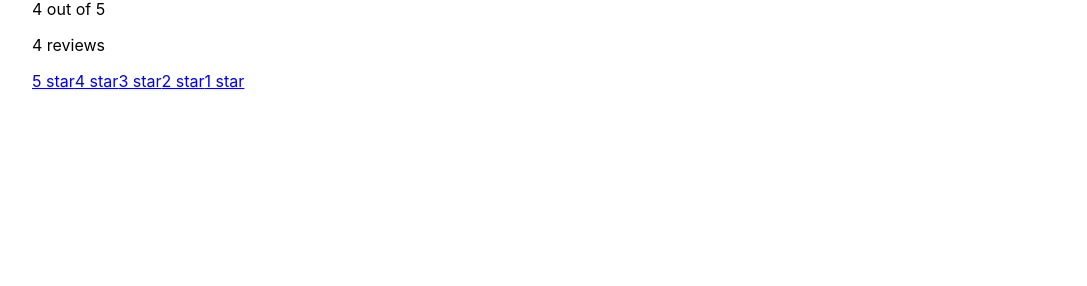
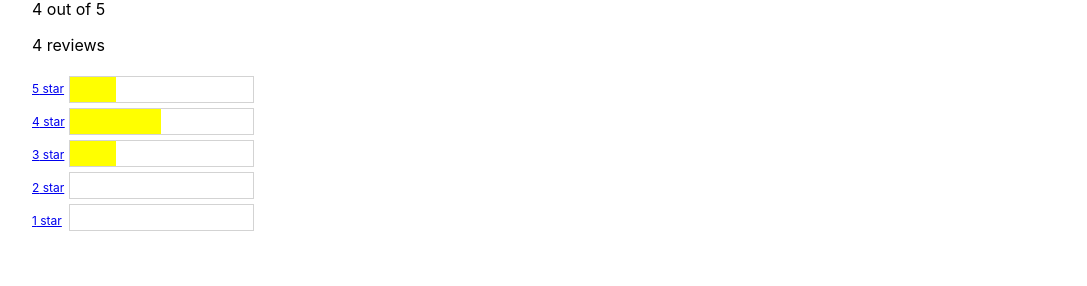
Before and after one commit to egreen724/roadie_code_challenge, a React (Create React App) app in the folder roadie-review-page/: page / in a window 1280 px wide. Shown: the part 450-736 px from the top of the page, without its empty margins (96-1183 px from the left). Built offline with nearby package versions, Linux system fonts and the light colour scheme.

Commit message:
adds graph components and styling

```diff
--- a/roadie-review-page/src/App.css
+++ b/roadie-review-page/src/App.css
@@ -144,3 +144,43 @@ input {
   font-size: 1.5em;
   color: #FFD700;
 }
+
+.graph {
+  position: relative;
+  display: flex;
+  max-width: 220px;
+  max-height: 250px;
+  background: white;
+}
+
+.bar-text {
+  height: 100%;
+  width: 20%;
+  background: white;
+}
+
+.text {
+  padding-top: 10px;
+  padding-bottom: 8px;
+  font-size: .75em;
+  align-items: center;
+}
+
+.data-container {
+  width: 100%;
+}
+
+.bar-container {
+  border: 1px solid lightgrey;
+  background-color: white;
+  margin-top: 5px;
+  width: 100%;
+  height: auto;
+}
+
+.bar {
+  height: 25px;
+  background: yellow;
+  z-index: 25;
+
+}
--- /dev/null
+++ b/roadie-review-page/src/components/graph.js
@@ -0,0 +1,66 @@
+import React, { Component } from 'react'
+
+const ratings = [5, 4, 3, 2, 1]
+
+class BarText extends Component {
+
+  // const ratings = [1, 2, 3, 4, 5]
+
+  setText = (ratings) => {
+     return ratings.map((rating) => (
+      <div className='text'>
+        <a href="#" onClick={() => (this.props.setRatingFilter(rating))}>{rating} star</a>
+      </div>
+    ))
+  }
+
+  render () {
+    return (
+      <div className="bar-text">
+        {this.setText(ratings)}
+      </div>
+    )
+  }
+
+}
+
+const Bar = ({percent}) => {
+  return (
+    <div className="bar-container">
+      <div className="bar" style={{width: `${percent}%`}}>
+
+      </div>
+    </div>
+
+  )
+}
+
+
+export default class Graph extends Component {
+
+  findPercentage = (rating) => {
+    let count = this.props.reviews.filter(review => review.rating === rating).length
+    let percentage = (count/this.props.reviews.length) * 100
+    return percentage
+  }
+
+
+  render () {
+    return (
+      <div className='graph-wrapper'>
+        <div className='graph'>
+          <BarText setRatingFilter={this.props.setRatingFilter}/>
+
+          <div className="data-container">
+            <Bar percent={this.findPercentage(5)} />
+            <Bar percent={this.findPercentage(4)}/>
+            <Bar percent={this.findPercentage(3)}/>
+            <Bar percent={this.findPercentage(2)}/>
+            <Bar percent={this.findPercentage(1)}/>
+          </div>
+        </div>
+      </div>
+    )
+  }
+
+}
--- a/roadie-review-page/src/components/review-filter.js
+++ b/roadie-review-page/src/components/review-filter.js
@@ -1,27 +1,15 @@
 import React, { Component } from 'react'
 import StarRating from './star-rating.js'
-import { ResponsiveBar } from '@nivo/bar'
+import Graph from './graph.js'
+
 
 class ReviewFilter extends Component {
 
   findAverage = () => {
-    debugger;
+
     let ratings = this.props.reviews.map(review => parseInt(review.rating))
     let average = ratings.reduce((a,b) => a + b, 0)/ratings.length
     return average
-  }
-
-  setData = () => {
-
-    const data = [
-      {rating: '5 stars', count: this.props.reviews.filter(review => review.rating === 5).length},
-      {rating: '4 stars', count: this.props.reviews.filter(review => review.rating === 4).length},
-      {rating: '3 stars', count: this.props.reviews.filter(review => review.rating === 3).length},
-      {rating: '2 stars', count: this.props.reviews.filter(review => review.rating === 2).length},
-      {rating: '1 stars', count: this.props.reviews.filter(review => review.rating === 1).length},
-
-    ]
-    return data
   }
 
   render() {
@@ -30,12 +18,8 @@ class ReviewFilter extends Component {
       <StarRating rating={this.findAverage()} /> {this.findAverage()} out of 5
       <p> {this.props.reviews.length} reviews </p>
 
+      <Graph reviews={this.props.reviews} setRatingFilter={this.props.setRatingFilter}/>
 
-      <a href="#" onClick={() => (this.props.setRatingFilter(5))}>5 star</a>
-      <a href="#" onClick={() => (this.props.setRatingFilter(4))}>4 star</a>
-      <a href="#" onClick={() => this.props.setRatingFilter(3)}>3 star</a>
-      <a href="#" onClick={() => this.props.setRatingFilter(2)}>2 star</a>
-      <a href="#" onClick={() => this.props.setRatingFilter(1)}>1 star</a>
     </div>
     )
   }
--- a/roadie-review-page/src/components/review_form.js
+++ b/roadie-review-page/src/components/review_form.js
@@ -6,7 +6,7 @@ class ReviewForm extends Component {
   state = {
     name: '',
     title: '',
-    rating: '',
+    rating: 1,
     date: new Date().toISOString().slice(0, 10),
     content: ''
   }
@@ -22,7 +22,6 @@ class ReviewForm extends Component {
   handleSubmit = (event) => {
     event.preventDefault()
 
-    debugger;
     if (this.state.name === "") {
       return alert("The name field cannot be blank.")
     } else if (this.state.title === "") {
@@ -38,11 +37,6 @@ class ReviewForm extends Component {
 
   }
 
-  handleClose = () => {
-
-    this.props.handleClose()
-  }
-
 
   render() {
     if(!this.props.show) {
@@ -51,7 +45,7 @@ class ReviewForm extends Component {
     return (
       <div>
         <div className="modal">
-        <button id="x-button" onClick={() => this.handleClose()}>X</button>
+        <button id="x-button" onClick={() => this.props.handleClose()}>X</button>
 
         <h1 id="modal-header">ADD REVIEW</h1>
 
@@ -96,7 +90,7 @@ class ReviewForm extends Component {
 
           <br></br>
           <br></br>
-          <button className="white" onClick={() => this.handleClose()}>Cancel</button>
+          <button className="white" onClick={() => this.props.handleClose()}>Cancel</button>
           <input type='submit' id="teal-submit" value="Submit"/>
         </form>
       </div>
```
